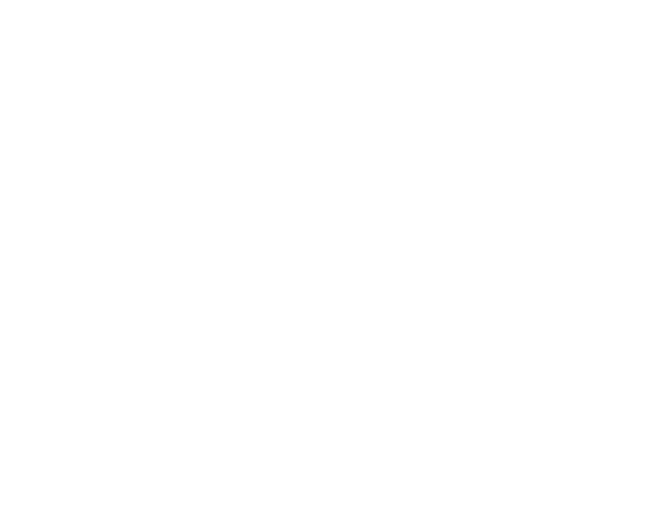
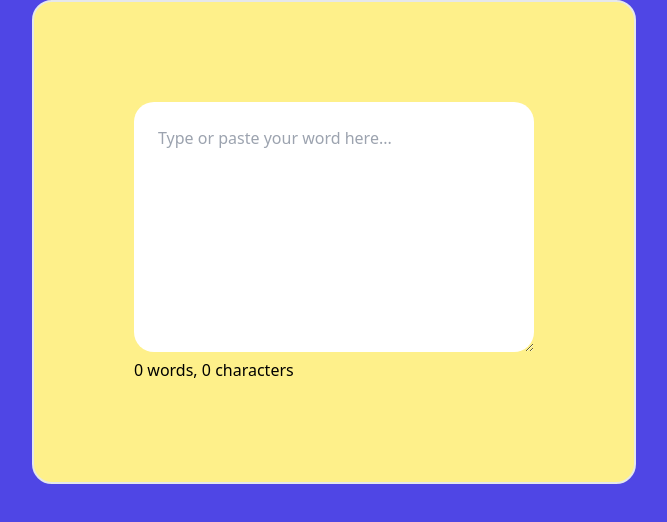
Before and after one commit to Realsantosm/04_wordcount-app, a plain HTML site: page index.html in a window 1280 px wide. Shown: the whole page, without its empty margins (306-973 px from the left). Drawn offline with nearby package versions, Linux system fonts and the light colour scheme.

Commit message:
First commit - only UI is created

```diff
--- a/index.html
+++ b/index.html
@@ -5,8 +5,19 @@
     <meta http-equiv="X-UA-Compatible" content="IE=edge">
     <meta name="viewport" content="width=device-width, initial-scale=1.0">
     <title>Word Count | Knoob</title>
+    <link rel="apple-touch-icon" sizes="180x180" href="./assets/apple-touch-icon.png">
+    <link rel="icon" type="image/png" sizes="32x32" href="./assets/favicon-32x32.png">
+    <link rel="icon" type="image/png" sizes="16x16" href="./assets/favicon-16x16.png">
+    <link rel="manifest" href="./assets/site.webmanifest">
+    <script src="https://cdn.tailwindcss.com"></script>
 </head>
-<body>
-
+<body class="bg-indigo-600 flex items-center justify-center">
+    <div class="bg-yellow-200 rounded-[20px] border-[2px] p-[100px]">
+        <div id="container">
+            <textarea class="h-[250px] w-[400px] p-6 rounded-[20px]" placeholder="Type or paste your word here..."></textarea>
+            <p><span id="wordNum">0 </span> words, <span id="charNum">0 </span> characters </p>
+          </div>
+    </div>
+    <script src="main.js"></script>
 </body>
 </html>
```
Also changed, not shown: assets/about.txt (added), assets/android-chrome-192x192.png (added), assets/android-chrome-512x512.png (added), assets/apple-touch-icon.png (added), assets/favicon-16x16.png (added), assets/favicon-32x32.png (added), assets/favicon.ico (added), assets/site.webmanifest (added).
